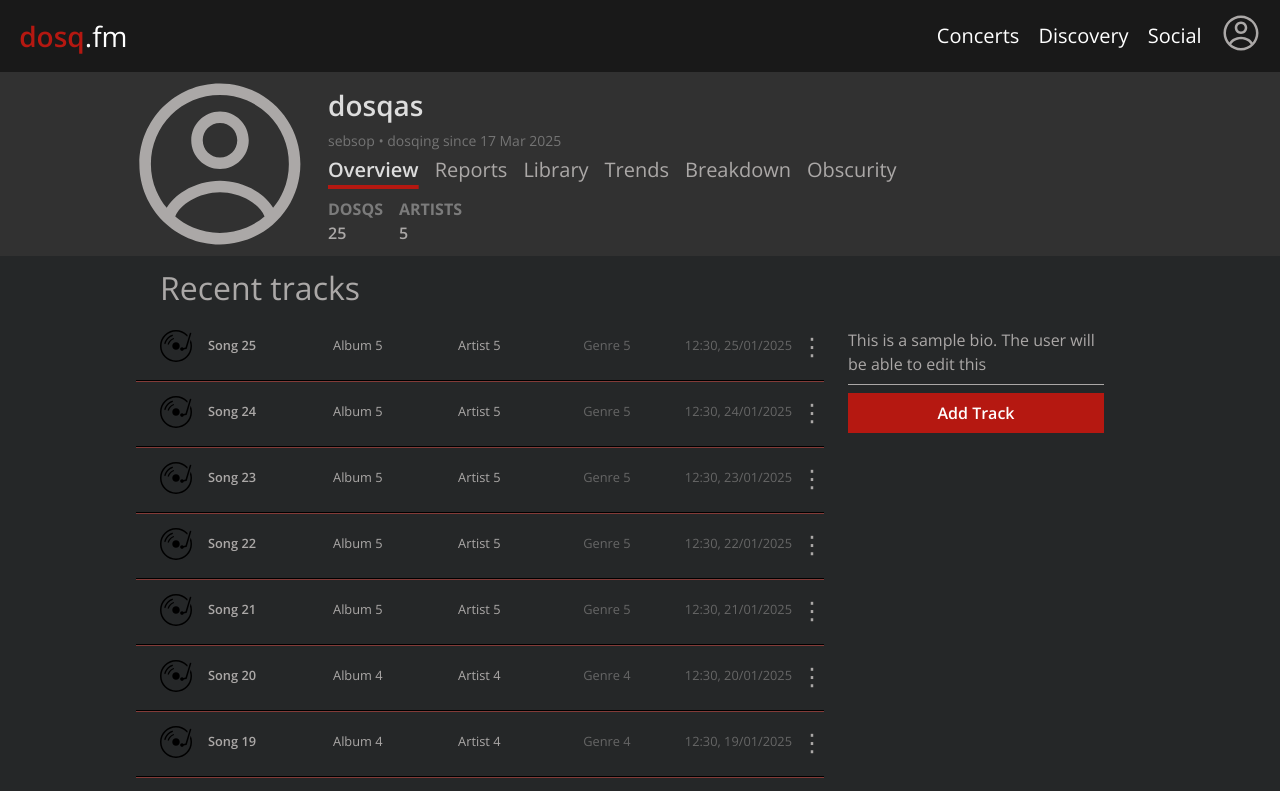
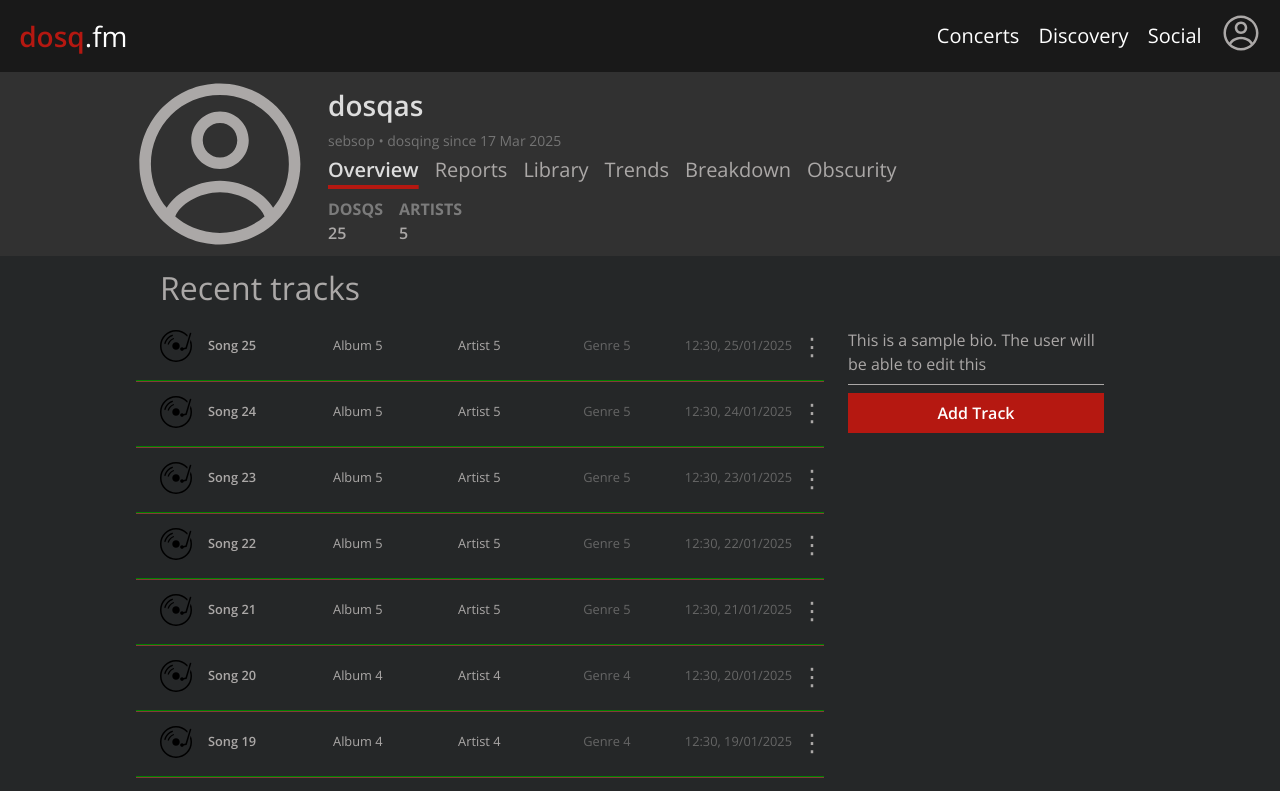
Before and after one commit to dosqas/dosq.fm-lite, a Next.js app: page /profile in a window 1280 px wide. Shown: the top 791 px of the page. Built offline with nearby package versions, Linux system fonts and the light colour scheme.

Commit message:
Completed the statistics requirement

```diff
--- a/src/components/profile/overview/common/ProfileSongsCol.tsx
+++ b/src/components/profile/overview/common/ProfileSongsCol.tsx
@@ -659,9 +659,25 @@ const ProfileSongsCol = forwardRef<ProfileSongsColHandle, ProfileSongsColProps>(
         onGroupedData!(groupedData);
     }, [groupedData, onGroupedData]);
 
+    const assignHrColor = (index: number, total: number) => {
+      const topThreshold = Math.floor(total / 3);
+      const middleThreshold = Math.floor((2 * total) / 3);
+
+      if (index < topThreshold) {
+        return "green";
+      } else if (index < middleThreshold) {
+        return "orange";
+      } else {
+        return "red";
+      }
+    };
+
     return (
       <div className="profile-songs-col">
-        {paginatedSongs.map((song) => (
+        {paginatedSongs.map((song, index) => {
+          const hrColor = assignHrColor(index + (currentPage - 1) * 25, filteredSongs.length);
+
+          return (
             <SongCard
               key={song.id}
               albumCover={song.albumCover}
@@ -672,8 +688,10 @@ const ProfileSongsCol = forwardRef<ProfileSongsColHandle, ProfileSongsColProps>(
               dateListened={`${song.hour}:${song.minute}, ${song.day}/${song.month}/${song.year}`}
               onUpdate={() => handleOpenUpdateMenu(song)}
               onDelete={() => handleDeleteSong(song.id)}
+              hrColor={hrColor}
             />
-        ))}
+          );
+        })}
 
         <div className="pagination-controls">
           <div className="pagination-button-container" style={{ flex: "1 1 25%" }}>
--- a/src/components/profile/overview/common/SongCard.tsx
+++ b/src/components/profile/overview/common/SongCard.tsx
@@ -11,6 +11,7 @@ interface SongCardProps {
   dateListened: string;
   onUpdate: () => void;
   onDelete: () => void;
+  hrColor?: string;
 }
 
 const SongCard: React.FC<SongCardProps> = ({
@@ -22,6 +23,7 @@ const SongCard: React.FC<SongCardProps> = ({
   dateListened,
   onUpdate,
   onDelete,
+  hrColor,
 }) => {
   const [isMenuOpen, setIsMenuOpen] = React.useState(false);
 
@@ -30,7 +32,7 @@ const SongCard: React.FC<SongCardProps> = ({
   };
 
   return (
-    <div className="song-card">
+    <div className="song-card" style = {{ color: `${hrColor || "transparent"}`}}>
       <div className="song-card-content">
         <Image
           className="song-card-image"
```
Lines whose indentation alone changed are shown as unchanged.
